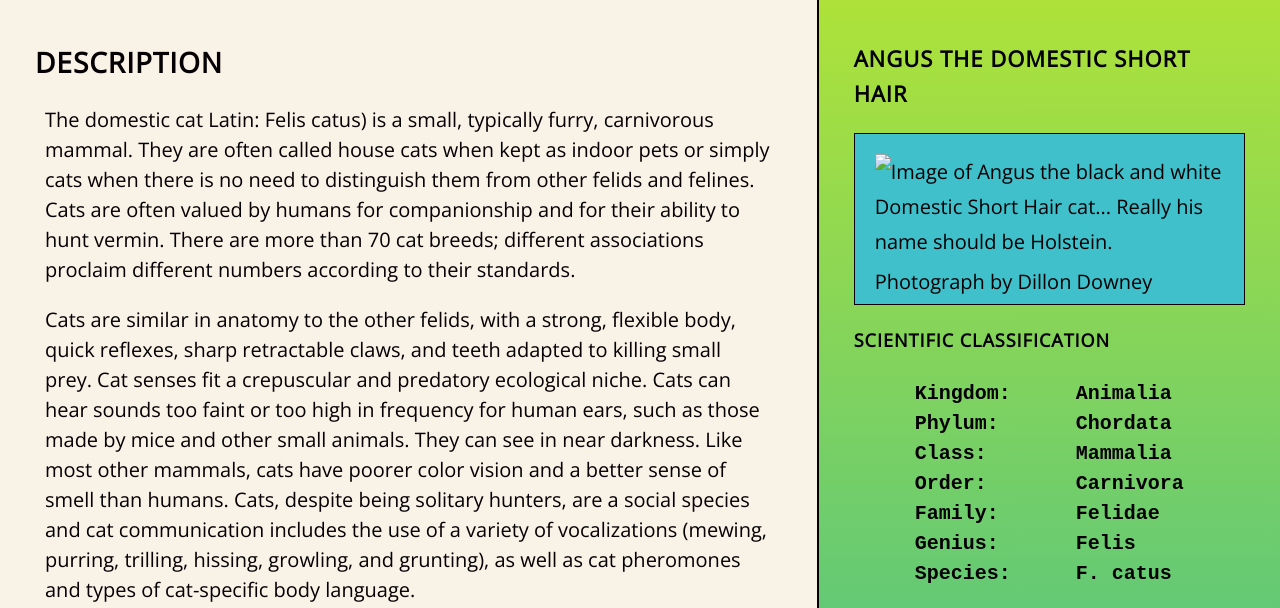
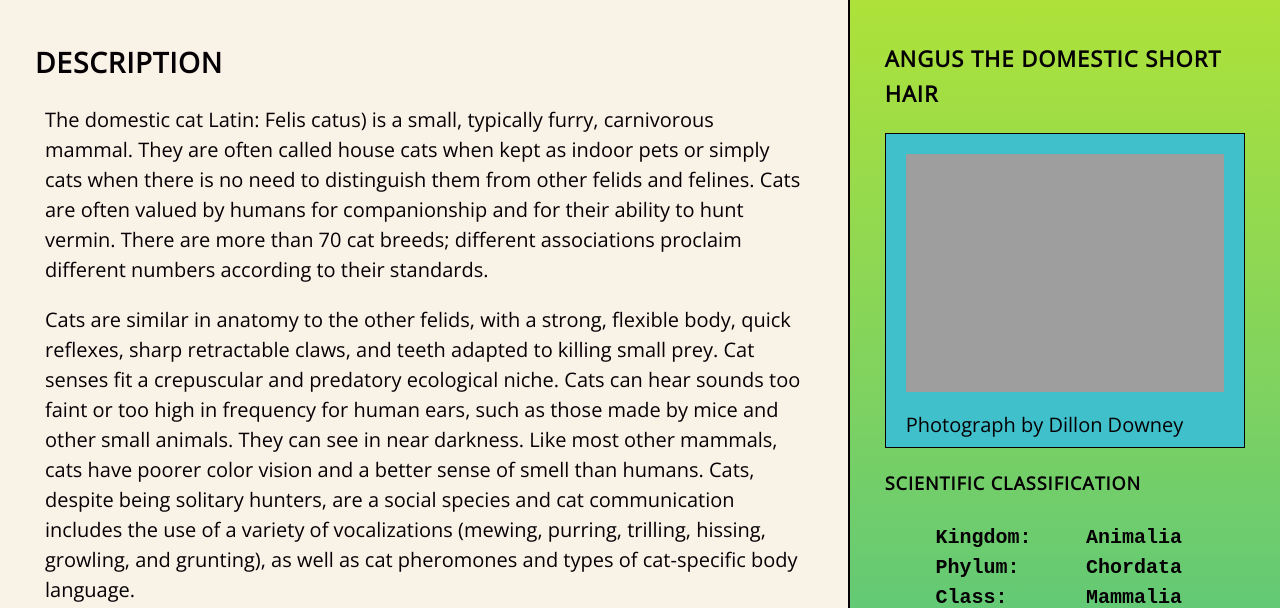
Before and after one commit to downeyd27/Catpedia, a plain HTML site: page index.html in a window 1280 px wide. Shown: the part 192-800 px from the top of the page. Drawn offline with nearby package versions, Linux system fonts and the light colour scheme; the site is published under a folder, as on GitHub Pages, so addresses that start at the root find nothing.

Commit message:
Change file path of angus photo.

```diff
--- a/index.html
+++ b/index.html
@@ -76,7 +76,7 @@ Programmer: Dillon Downey
 
                <figure>
 
-                    <img src="/images/angus.jpg" alt="Image of Angus the black and white Domestic Short Hair cat... Really his name should be Holstein.">
+                    <img src="images/angus.jpg" alt="Image of Angus the black and white Domestic Short Hair cat... Really his name should be Holstein.">
                     <figcaption>Photograph by Dillon Downey</figcaption>
 
                </figure>
```
